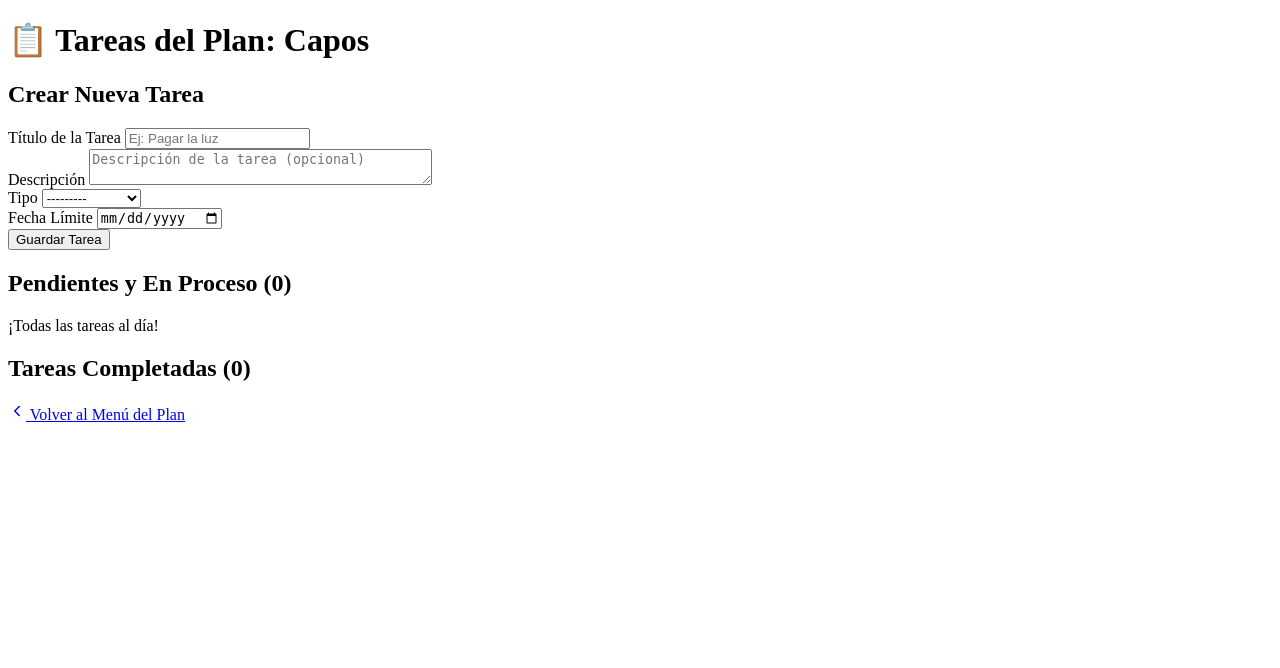
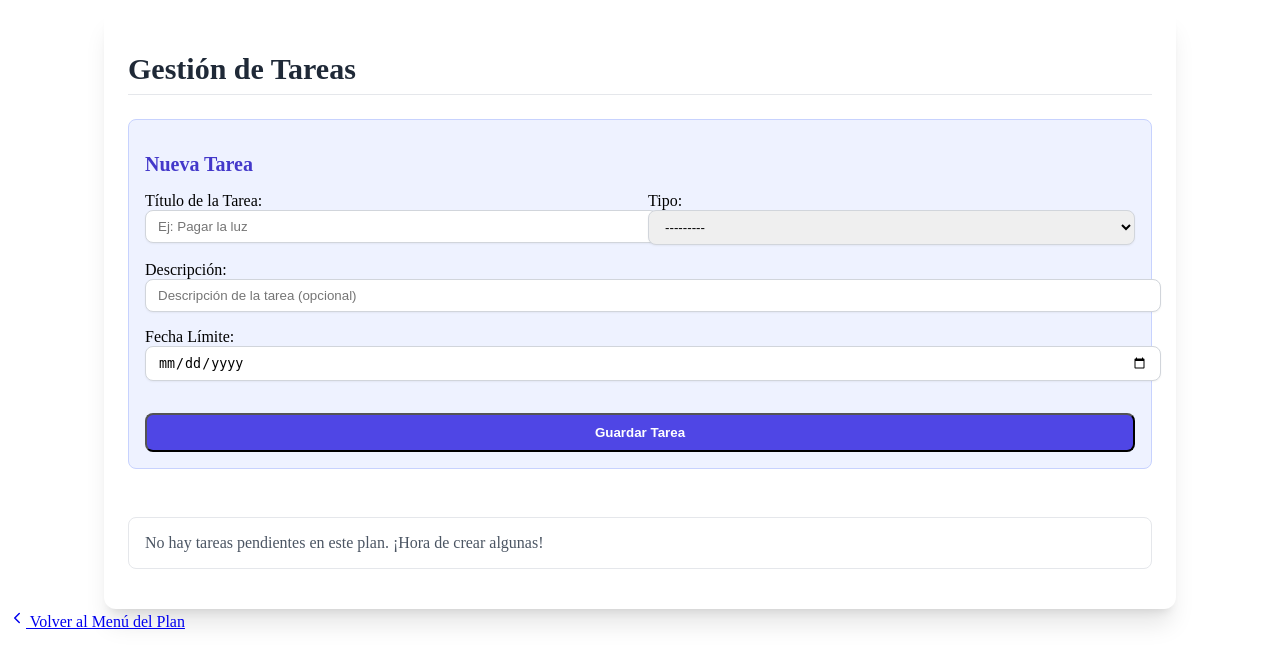
Before and after one commit to lunappp/ecoSmart, a Django app: page /planes/1/tareas/ in a window 1280 px wide. Shown: the top 668 px of the page. Run offline with Django 5.2, Linux system fonts and the light colour scheme; a user stored in the database is signed in; data comes from the database, SQL or seed files in the repository; both versions use the stored data as it was after the commit.

Commit message:
tareas.html funciona correctamente y tambien objetivos.html (de los 2 me tengo q poner a charlar)

```diff
--- a/EcoSmart/Planes_app/forms.py
+++ b/EcoSmart/Planes_app/forms.py
@@ -120,7 +120,7 @@ class TareaForm(forms.ModelForm):
 
         widgets = {
             'nombre': forms.TextInput(attrs={'class': 'form-input w-full rounded-lg border-gray-300 shadow-sm', 'placeholder': 'Ej: Pagar la luz'}),
-            'descripcion': forms.Textarea(attrs={'class': 'form-textarea w-full rounded-lg border-gray-300 shadow-sm', 'rows': 2, 'placeholder': 'Descripción de la tarea (opcional)'}),
+            'descripcion': forms.TextInput(attrs={'class': 'form-textarea w-full rounded-lg border-gray-300 shadow-sm', 'rows': 2, 'placeholder': 'Descripción de la tarea (opcional)'}),
             'tipo_tarea': forms.Select(attrs={'class': 'form-select w-full rounded-lg border-gray-300 shadow-sm'}),
             'fecha_a_completar': forms.DateInput(attrs={'class': 'form-input w-full rounded-lg border-gray-300 shadow-sm', 'type': 'date'}),
         }
--- /dev/null
+++ b/EcoSmart/Planes_app/static/tareas.css
@@ -0,0 +1,253 @@
+/* -------------------------------------------------------------------
+   Estilos Recreados de Tailwind CSS para tareas.html
+   ------------------------------------------------------------------- */
+
+/* Contenedor Principal */
+#tareas-page-container {
+    max-width: 64rem; /* max-w-4xl */
+    margin-left: auto;
+    margin-right: auto;
+    padding: 1.5rem; /* p-6 */
+    background-color: #ffffff;
+    box-shadow: 0 20px 25px -5px rgba(0, 0, 0, 0.1), 0 8px 10px -6px rgba(0, 0, 0, 0.1); /* shadow-xl */
+    border-radius: 0.75rem; /* rounded-xl */
+}
+
+.page-title {
+    font-size: 1.875rem; /* text-3xl */
+    font-weight: 700; /* font-bold */
+    color: #1f2937; /* text-gray-800 */
+    margin-bottom: 1.5rem; /* mb-6 */
+    border-bottom: 1px solid #e5e7eb; /* border-b */
+    padding-bottom: 0.5rem; /* pb-2 */
+}
+
+/* --- Estilos de Formulario --- */
+#nueva-tarea-form-container {
+    margin-bottom: 2rem; /* mb-8 */
+    padding: 1rem; /* p-4 */
+    border: 1px solid #c7d2fe; /* border-indigo-200 */
+    background-color: #eef2ff; /* bg-indigo-50 */
+    border-radius: 0.5rem; /* rounded-lg */
+}
+
+.form-title {
+    font-size: 1.25rem; /* text-xl */
+    font-weight: 600; /* font-semibold */
+    color: #4338ca; /* text-indigo-700 */
+    margin-bottom: 1rem; /* mb-4 */
+}
+
+.tarea-form {
+    display: flex;
+    flex-direction: column;
+    gap: 1rem; /* space-y-4 */
+}
+
+.form-grid {
+    display: grid;
+    grid-template-columns: repeat(1, minmax(0, 1fr));
+    gap: 1rem; /* gap-4 */
+}
+
+.form-grid input, .form-grid textarea, .form-grid select {
+    width: 100%;
+    border-radius: 0.5rem;
+    border: 1px solid #d1d5db;
+    padding: 0.5rem 0.75rem;
+    box-shadow: 0 1px 2px 0 rgba(0, 0, 0, 0.05); /* shadow-sm */
+}
+
+/* Grid responsivo */
+@media (min-width: 768px) { /* md: */
+    .form-grid {
+        grid-template-columns: repeat(2, minmax(0, 1fr));
+    }
+    .grid-item-full {
+        grid-column: span 2 / span 2;
+    }
+}
+
+.submit-button {
+    width: 100%;
+    background-color: #4f46e5; /* bg-indigo-600 */
+    color: #ffffff;
+    font-weight: 700; /* font-bold */
+    padding: 0.625rem 1rem; /* py-2.5 px-4 */
+    border-radius: 0.5rem; /* rounded-lg */
+    transition: background-color 150ms ease-in-out;
+    margin-top: 1rem; /* mt-4 */
+}
+
+.submit-button:hover {
+    background-color: #4338ca; /* hover:bg-indigo-700 */
+}
+
+.form-error {
+    color: #ef4444; /* text-red-500 */
+    font-size: 0.875rem; /* text-sm */
+    margin-top: 0.5rem; /* mt-2 */
+}
+
+/* --- Lista de Tareas --- */
+.lista-tareas {
+    display: flex;
+    flex-direction: column;
+    gap: 1rem; /* space-y-4 */
+}
+
+.tarea-item {
+    display: flex;
+    flex-direction: column;
+    align-items: flex-start;
+    justify-content: space-between;
+    padding: 1rem; /* p-4 */
+    border-radius: 0.5rem; /* rounded-lg */
+    border-width: 1px;
+    box-shadow: 0 1px 2px 0 rgba(0, 0, 0, 0.05); /* shadow-sm */
+    min-width: 0;
+}
+
+@media (min-width: 640px) { /* sm: */
+    .tarea-item {
+        flex-direction: row;
+        align-items: center;
+    }
+    .tarea-info {
+        margin-bottom: 0;
+    }
+}
+
+.tarea-info {
+    flex: 1 1 0%;
+    margin-bottom: 0.5rem; /* mb-2 */
+}
+
+.tarea-nombre {
+    font-size: 1.125rem; /* text-lg */
+    font-weight: 700; /* font-bold */
+    display: flex;
+    align-items: center;
+}
+
+.tag-estado {
+    padding: 0.125rem 0.5rem; /* px-2 py-0.5 */
+    margin-left: 0.5rem; /* ml-2 */
+    font-size: 0.75rem; /* text-xs */
+    font-weight: 600; /* font-semibold */
+    color: #ffffff;
+    border-radius: 9999px; /* rounded-full */
+    display: inline-block;
+    white-space: nowrap;
+}
+
+.tarea-metadata {
+    font-size: 0.875rem; /* text-sm */
+    color: #374151; /* text-gray-700 */
+    margin-top: 0.25rem; /* mt-1 */
+}
+
+.tarea-descripcion, .tarea-finalizada {
+    font-size: 0.875rem;
+    color: #6b7280; /* text-gray-500 */
+    margin-top: 0.25rem;
+    font-style: italic;
+}
+
+/* Botones de acción */
+.tarea-acciones {
+    flex-shrink: 0;
+}
+
+.tarea-acciones button {
+    padding: 0.625rem; /* p-2.5 */
+    border-radius: 0.5rem; /* rounded-lg */
+    transition: background-color 150ms ease-in-out;
+    font-size: 0.875rem; /* text-sm */
+    font-weight: 600; /* font-semibold */
+    color: #ffffff;
+    box-shadow: 0 4px 6px -1px rgba(0, 0, 0, 0.1), 0 2px 4px -2px rgba(0, 0, 0, 0.1); /* shadow-md */
+}
+
+.boton-completar {
+    background-color: #10b981; /* bg-green-600 */
+}
+.boton-completar:hover {
+    background-color: #059669; /* hover:bg-green-700 */
+}
+
+.boton-reabrir {
+    background-color: #f87171; /* bg-red-500 */
+}
+.boton-reabrir:hover {
+    background-color: #ef4444; /* hover:bg-red-600 */
+}
+
+.no-tareas-msg {
+    color: #4b5563; /* text-gray-600 */
+    padding: 1rem;
+    border: 1px solid #e5e7eb;
+    border-radius: 0.5rem;
+}
+
+/* --- ESTADOS DINÁMICOS (Recreando los colores de las clases de utilidad) --- */
+
+/* COMPLETADA_A_TIEMPO */
+.item-completada-a-tiempo {
+    background-color: #d1fae5; /* bg-green-100 */
+    border-color: #34d399; /* border-green-400 */
+}
+.item-completada-a-tiempo .tarea-nombre {
+    color: #065f46; /* text-green-800 */
+}
+.tag-completada-a-tiempo {
+    background-color: #059669; /* bg-green-600 */
+}
+
+/* COMPLETADA_TARDE */
+.item-completada-tarde {
+    background-color: #fffbe6; /* bg-yellow-100 */
+    border-color: #fcd34d; /* border-yellow-400 */
+}
+.item-completada-tarde .tarea-nombre {
+    color: #92400e; /* text-yellow-800 */
+}
+.tag-completada-tarde {
+    background-color: #d97706; /* bg-yellow-600 */
+}
+
+/* VENCIDA */
+.item-vencida {
+    background-color: #fee2e2; /* bg-red-100 */
+    border-color: #f87171; /* border-red-400 */
+}
+.item-vencida .tarea-nombre {
+    color: #991b1b; /* text-red-800 */
+}
+.tag-vencida {
+    background-color: #ef4444; /* bg-red-600 */
+}
+
+/* EN_PROCESO */
+.item-en-proceso {
+    background-color: #eff6ff; /* bg-blue-100 */
+    border-color: #60a5fa; /* border-blue-400 */
+}
+.item-en-proceso .tarea-nombre {
+    color: #1e40af; /* text-blue-800 */
+}
+.tag-en-proceso {
+    background-color: #3b82f6; /* bg-blue-600 */
+}
+
+/* PENDIENTE (Default) */
+.item-pendiente {
+    background-color: #f3f4f6; /* bg-gray-100 */
+    border-color: #d1d5db; /* border-gray-300 */
+}
+.item-pendiente .tarea-nombre {
+    color: #1f2937; /* text-gray-800 */
+}
+.tag-pendiente {
+    background-color: #4f46e5; /* bg-indigo-600 */
+}
--- a/EcoSmart/Planes_app/templates/tareas.html
+++ b/EcoSmart/Planes_app/templates/tareas.html
@@ -3,102 +3,114 @@
 <head>
     <meta charset="UTF-8">
     <meta name="viewport" content="width=device-width, initial-scale=1.0">
+        {% load static %}
+    <link rel="stylesheet" href="{% static 'tareas.css' %}">
     <title>Document</title>
 </head>
 <body>
-    <div class="max-w-7xl mx-auto p-4 sm:p-6 lg:p-8">
-        <h1 class="text-3xl font-extrabold text-gray-900 mb-6 border-b pb-2">
-            📋 Tareas del Plan: {{ plan.nombre }}
-        </h1>
+<div id="tareas-page-container">
+    <h1 class="page-title">Gestión de Tareas</h1>
 
-        {% if messages %}
-            <div class="mb-4">
-                {% for message in messages %}
-                <div class="p-3 rounded-lg text-sm {% if message.tags == 'success' %}bg-green-100 text-green-700{% elif message.tags == 'error' %}bg-red-100 text-red-700{% else %}bg-blue-100 text-blue-700{% endif %}">
-                    {{ message }}
-                </div>
-                {% endfor %}
-            </div>
-        {% endif %}
-
-        <div class="grid grid-cols-1 lg:grid-cols-3 gap-8">
-            <!-- Columna de Registro de Tareas -->
-            <div class="lg:col-span-1 bg-white p-6 rounded-xl shadow-2xl h-fit">
-                <h2 class="text-xl font-bold mb-4 text-gray-800 border-b pb-2">Crear Nueva Tarea</h2>
-
-                <form method="POST" action="{% url 'tareas' plan_id=plan.id %}" class="space-y-4">
+    <!-- Formulario para Agregar Tarea -->
+    <div id="nueva-tarea-form-container">
+        <h2 class="form-title">Nueva Tarea</h2>
+        <form method="post" action="{% url 'agregar_tarea' plan.id %}" class="tarea-form">
             {% csrf_token %}
 
-                    {% for field in form %}
-                        <div class="field-wrapper">
-                            <label for="{{ field.id_for_label }}" class="block text-sm font-medium text-gray-700">{{ field.label }}</label>
-                            {{ field }}
-                            {% if field.errors %}
-                                <p class="text-red-500 text-xs mt-1">{{ field.errors }}</p>
-                            {% endif %}
+            <div class="form-grid">
+                <div class="grid-item-1-2">
+                    {{ tarea_form.nombre.label_tag }}
+                    {{ tarea_form.nombre }}
                 </div>
-                    {% endfor %}
 
-                    <button type="submit" class="w-full bg-blue-600 text-white py-3 px-4 rounded-xl font-semibold hover:bg-blue-700 transition duration-150 shadow-lg">
+                <div class="grid-item-1-2">
+                    {{ tarea_form.tipo_tarea.label_tag }}
+                    {{ tarea_form.tipo_tarea }}
+                </div>
+
+                <div class="grid-item-full">
+                    {{ tarea_form.descripcion.label_tag }}
+                    {{ tarea_form.descripcion }}
+                </div>
+
+                <div class="grid-item-full">
+                    {{ tarea_form.fecha_a_completar.label_tag }}
+                    {{ tarea_form.fecha_a_completar }}
+                </div>
+            </div>
+
+            <button type="submit" class="submit-button">
                 Guardar Tarea
             </button>
+
+            {% if tarea_form.errors %}
+                <p class="form-error">Error al agregar la tarea. Verifica todos los campos.</p>
+            {% endif %}
         </form>
     </div>
 
-            <!-- Columna de Listado de Tareas -->
-            <div class="lg:col-span-2">
+    <!-- Lista de Tareas -->
+    <div class="lista-tareas">
+        {% if tareas_con_estado %}
+            {% for tarea in tareas_con_estado %}
+                {% with estado=tarea.estado_calculado %}
 
-                <h2 class="text-2xl font-bold mb-4 text-gray-800">Pendientes y En Proceso ({{ pendientes|length }})</h2>
+                <!-- Clase dinámica basada en el estado calculado -->
+                <div class="tarea-item item-{{ estado|lower|slugify }}">
+                    <div class="tarea-info">
+                        <p class="tarea-nombre">
+                            {{ tarea.nombre }}
+                            <!-- El tag de estado también usa la clase dinámica -->
+                            <span class="tag-estado tag-{{ estado|lower|slugify }}">
+                                {% if estado == 'COMPLETADA_A_TIEMPO' %}A TIEMPO{% endif %}
+                                {% if estado == 'COMPLETADA_TARDE' %}TARDE{% endif %}
+                                {% if estado == 'VENCIDA' %}VENCIDA{% endif %}
+                                {% if estado == 'EN_PROCESO' %}EN PROCESO{% endif %}
+                                {% if estado == 'PENDIENTE' %}PENDIENTE{% endif %}
+                            </span>
+                        </p>
+                        <p class="tarea-metadata">
+                            Tipo: {{ tarea.get_tipo_tarea_display }} | Límite: {{ tarea.fecha_a_completar|date:"d M Y" }}
+                        </p>
+                        {% if tarea.descripcion %}
+                            <p class="tarea-descripcion">{{ tarea.descripcion }}</p>
+                        {% endif %}
+                        {% if tarea.estado == 'completada' %}
+                            <p class="tarea-finalizada">Finalizada: {{ tarea.fecha_completado|date:"d M Y H:i" }}</p>
+                        {% endif %}
+                    </div>
 
-                {% if pendientes %}
-                    <ul class="space-y-4 mb-8">
-                        {% for tarea in pendientes %}
-                        <li class="bg-white p-4 rounded-xl shadow-lg flex justify-between items-center transition duration-150 hover:shadow-xl border-l-4 border-yellow-500">
-                            <div>
-                                <p class="text-lg font-semibold text-gray-900">{{ tarea.nombre }}</p>
-                                <p class="text-xs text-gray-500">{{ tarea.descripcion|default:"Sin descripción" }}</p>
-                                <div class="mt-1 text-xs space-x-2">
-                                    <span class="text-blue-600 font-medium">Tipo: {{ tarea.get_tipo_tarea_display }}</span>
-                                    <span class="text-red-500 font-medium">Límite: {{ tarea.fecha_a_completar|date:"d M" }}</span>
-                                </div>
-                            </div>
-                            <!-- Botón de Marcar como Completada (Lógica Pendiente en views.py) -->
-                            <form method="POST" action="#">
+                    <!-- Botón de Completado/Desmarcar -->
+                    <div class="tarea-acciones">
+                        <form method="post" action="{% url 'cambiar_estado_tarea' plan.id tarea.id %}">
                             {% csrf_token %}
-                                <button type="submit" class="bg-green-500 text-white text-sm py-2 px-3 rounded-lg hover:bg-green-600 transition duration-150 shadow-md">
-                                    Completar
+                            {% if tarea.estado != 'completada' %}
+                                <button type="submit" class="boton-completar">
+                                    Marcar Completada
                                 </button>
+                            {% else %}
+                                <button type="submit" class="boton-reabrir">
+                                    Reabrir
+                                </button>
+                            {% endif %}
                         </form>
-                        </li>
-                        {% endfor %}
-                    </ul>
-                {% else %}
-                    <p class="text-gray-500 p-8 bg-gray-50 rounded-lg text-center mb-8">¡Todas las tareas al día!</p>
-                {% endif %}
-
-                <!-- Tareas Completadas -->
-                <h2 class="text-2xl font-bold mb-4 text-gray-800 border-t pt-4">Tareas Completadas ({{ completadas|length }})</h2>
-                <ul class="space-y-2 text-sm">
-                    {% for tarea in completadas %}
-                    <li class="text-gray-500 line-through p-2 bg-gray-50 rounded-lg flex justify-between items-center border-l-4 border-green-500">
-                        <span>{{ tarea.nombre }}</span>
-                        <span class="text-xs text-gray-400">Completada: {{ tarea.fecha_guardado|date:"d M, Y" }}</span>
-                    </li>
-                    {% endfor %}
-                </ul>
-
                     </div>
                 </div>
 
-        <div class="mt-8 text-center">
+                {% endwith %}
+            {% endfor %}
+        {% else %}
+            <p class="no-tareas-msg">No hay tareas pendientes en este plan. ¡Hora de crear algunas!</p>
+        {% endif %}
+    </div>
+</div>
+
     <a href="{% url 'Menu_plan' plan_id=plan.id %}" class="inline-flex items-center text-indigo-600 hover:text-indigo-800 font-medium">
+                <!-- Icono de flecha de retorno (lucide-react, usamos un SVG simple) -->
                 <svg xmlns="http://www.w3.org/2000/svg" width="18" height="18" viewBox="0 0 24 24" fill="none" stroke="currentColor" stroke-width="2" stroke-linecap="round" stroke-linejoin="round" class="mr-1">
                     <path d="m15 18-6-6 6-6"/>
                 </svg>
                 Volver al Menú del Plan
             </a>
-        </div>
-
-    </div>
 </body>
 </html>
--- a/EcoSmart/Planes_app/urls.py
+++ b/EcoSmart/Planes_app/urls.py
@@ -15,5 +15,10 @@ urlpatterns = [
     path('<int:plan_id>/objetivos/agregar/', views.agregar_objetivo, name='agregar_objetivo'),
     path('<int:plan_id>/objetivos/<int:objetivo_id>/aportar/', views.aportar_objetivo, name='aportar_objetivo'),
 
+        path('<int:plan_id>/tareas/', views.tareas, name='tareas'),
+    # 2. Recibir el POST para agregar una nueva tarea.
+    path('<int:plan_id>/tareas/agregar/', views.agregar_tarea, name='agregar_tarea'),
+    # 3. Cambiar el estado (completada/reabrir) de una tarea específica.
+    path('<int:plan_id>/tareas/<int:tarea_id>/cambiar_estado/', views.cambiar_estado_tarea, name='cambiar_estado_tarea'),
 
 ]
--- a/EcoSmart/Planes_app/views.py
+++ b/EcoSmart/Planes_app/views.py
@@ -1,14 +1,13 @@
 from django.shortcuts import render, get_object_or_404, redirect
 from django.contrib import messages
 from django.contrib.auth.decorators import login_required
+from django.db import transaction
+from django.utils import timezone
 from django.db.models import Sum
-from django.db import transaction # Necesario para asegurar que las operaciones se hagan juntas
 
-
-# --- Importaciones de modelos y formularios ---
-# Asegúrate de que estos modelos y formularios estén definidos en sus respectivos archivos.
-from .models import Plan, Suscripcion, Dinero, Ingreso, Gasto, Objetivo, Tarea
-from .forms import IngresoForm, GastoForm, ObjetivoForm, TareaForm ,AportarObjetivoForm
+# Asumiendo que estas son las importaciones correctas para tus modelos y formularios
+from .models import Plan, Suscripcion, Objetivo, Dinero, Gasto, Ingreso, Tarea
+from .forms import ObjetivoForm, AportarObjetivoForm, IngresoForm, GastoForm, TareaForm # Asegúrate que todos estos existen
 
 def verificar_membresia(request, plan_id):
     """Función auxiliar para verificar si el usuario pertenece al plan."""
@@ -112,33 +111,6 @@ def gastos(request, plan_id):
 
 
 
-@login_required
-def tareas(request, plan_id):
-    """Gestión de Tareas y Recordatorios."""
-    plan, es_miembro = verificar_membresia(request, plan_id)
-    if not es_miembro: return redirect('dashboard')
-
-    if request.method == 'POST':
-        form = TareaForm(request.POST)
-        if form.is_valid():
-            tarea = form.save(commit=False)
-            tarea.plan = plan
-            tarea.save()
-            messages.success(request, 'Tarea agregada correctamente.')
-            return redirect('tareas', plan_id=plan.id)
-    else:
-        form = TareaForm()
-
-    tareas_pendientes = Tarea.objects.filter(plan=plan, estado__in=['pendiente', 'en_proceso']).order_by('fecha_a_completar')
-    tareas_completadas = Tarea.objects.filter(plan=plan, estado='completada').order_by('-fecha_guardado')
-
-    context = {
-        'plan': plan,
-        'form': form,
-        'pendientes': tareas_pendientes,
-        'completadas': tareas_completadas,
-    }
-    return render(request, 'tareas.html', context)
 
 
 @login_required
@@ -274,3 +246,109 @@ def agregar_objetivo(request, plan_id):
             messages.error(request, 'Error al agregar el objetivo. Verifica los campos.')
 
     return redirect('objetivos', plan_id=plan.id)
+
+
+# --- VISTAS DE TAREAS (CORREGIDAS) ---
+
+def obtener_estado_tarea(tarea):
+    """
+    Calcula el estado visual de una tarea.
+    - Usa 'estado' para saber si está completada.
+    - Usa 'fecha_a_completar' para chequear vencimiento.
+    - Usa 'fecha_completado' para chequear si fue A TIEMPO o TARDE.
+    """
+    hoy_date = timezone.now().date()
+    esta_completada = (tarea.estado == 'completada')
+
+    # Si la tarea NO está completada
+    if not esta_completada:
+        # Tarea VENCIDA: Solo si tiene fecha límite y esta ya pasó
+        if tarea.fecha_a_completar and tarea.fecha_a_completar < hoy_date:
+            return 'VENCIDA'
+
+        # Tarea EN PROCESO (si no está vencida)
+        if tarea.estado == 'en_proceso':
+            return 'EN_PROCESO'
+
+        # Tarea PENDIENTE (el estado por defecto)
+        return 'PENDIENTE'
+
+    # Si la tarea SÍ está completada
+    else:
+        # Si tiene fecha límite, verificamos si fue A TIEMPO o TARDE
+        if tarea.fecha_a_completar:
+            # CORRECCIÓN DE LÓGICA: Usar la fecha de completado si existe
+            fecha_real_completado = tarea.fecha_completado.date() if tarea.fecha_completado else hoy_date
+
+            # Comparamos la fecha de completado real contra la fecha límite
+            if fecha_real_completado <= tarea.fecha_a_completar:
+                return 'COMPLETADA_A_TIEMPO'
+            else:
+                return 'COMPLETADA_TARDE'
+
+        # Si se completó pero no tenía fecha límite
+        return 'COMPLETADA_GENERAL'
+
+
+@login_required
+def tareas(request, plan_id):
+    # ... (resto de la función 'tareas' es igual)
+    plan = get_object_or_404(Plan, pk=plan_id)
+
+    # 1. Obtener todas las tareas del plan
+    tareas_del_plan = Tarea.objects.filter(plan=plan).order_by('estado', 'fecha_a_completar')
+
+    # 2. Adjuntar el estado calculado a cada objeto Tarea
+    tareas_con_estado = []
+    for tarea in tareas_del_plan:
+        tarea.estado_calculado = obtener_estado_tarea(tarea) # Usamos el estado calculado
+        tareas_con_estado.append(tarea)
+
+    context = {
+        'plan': plan,
+        'tareas_con_estado': tareas_con_estado,
+        'tarea_form': TareaForm(),
+    }
+    return render(request, 'tareas.html', context)
+
+
+@login_required
+def agregar_tarea(request, plan_id):
+    """Maneja el POST para crear una nueva tarea."""
+    plan = get_object_or_404(Plan, pk=plan_id)
+
+    if request.method == 'POST':
+        form = TareaForm(request.POST)
+        if form.is_valid():
+            tarea = form.save(commit=False)
+            tarea.plan = plan
+            # El estado ya se establece por defecto a 'pendiente' en el modelo
+            tarea.save()
+            messages.success(request, f"Tarea '{tarea.nombre}' agregada con éxito.")
+        else:
+            messages.error(request, 'Error al agregar la tarea. Verifica todos los campos.')
+
+    return redirect('tareas', plan_id=plan.id)
+
+
+@login_required
+def cambiar_estado_tarea(request, plan_id, tarea_id):
+    """Cambia el estado de una tarea entre 'completada' y 'pendiente', registrando la fecha."""
+    tarea = get_object_or_404(Tarea, pk=tarea_id)
+
+    if request.method == 'POST':
+
+        # Si la tarea NO está completada, la completamos
+        if tarea.estado != 'completada':
+            tarea.estado = 'completada'
+            tarea.fecha_completado = timezone.now() # Registramos la fecha y hora de completado
+            tarea.save()
+            messages.success(request, f"Tarea '{tarea.nombre}' marcada como completada.")
+        else:
+            # Si ya está completada, la reabrimos (cambiamos a pendiente)
+            tarea.estado = 'pendiente'
+            tarea.fecha_completado = None # Eliminamos la fecha de completado
+            tarea.save()
+            messages.info(request, f"Tarea '{tarea.nombre}' reabierta.")
+
+    return redirect('tareas', plan_id=plan_id)
```
Also changed, not shown: EcoSmart/Planes_app/models.py (+24 -4 lines), EcoSmart/Planes_app/templates/objetivos.html (+10 -0 lines), EcoSmart/Planes_app/migrations/0002_tarea_fecha_completado.py (added), EcoSmart/Planes_app/migrations/0003_alter_tarea_options.py (added), EcoSmart/db.sqlite3, 1 other file. Lines whose indentation alone changed are shown as unchanged.
